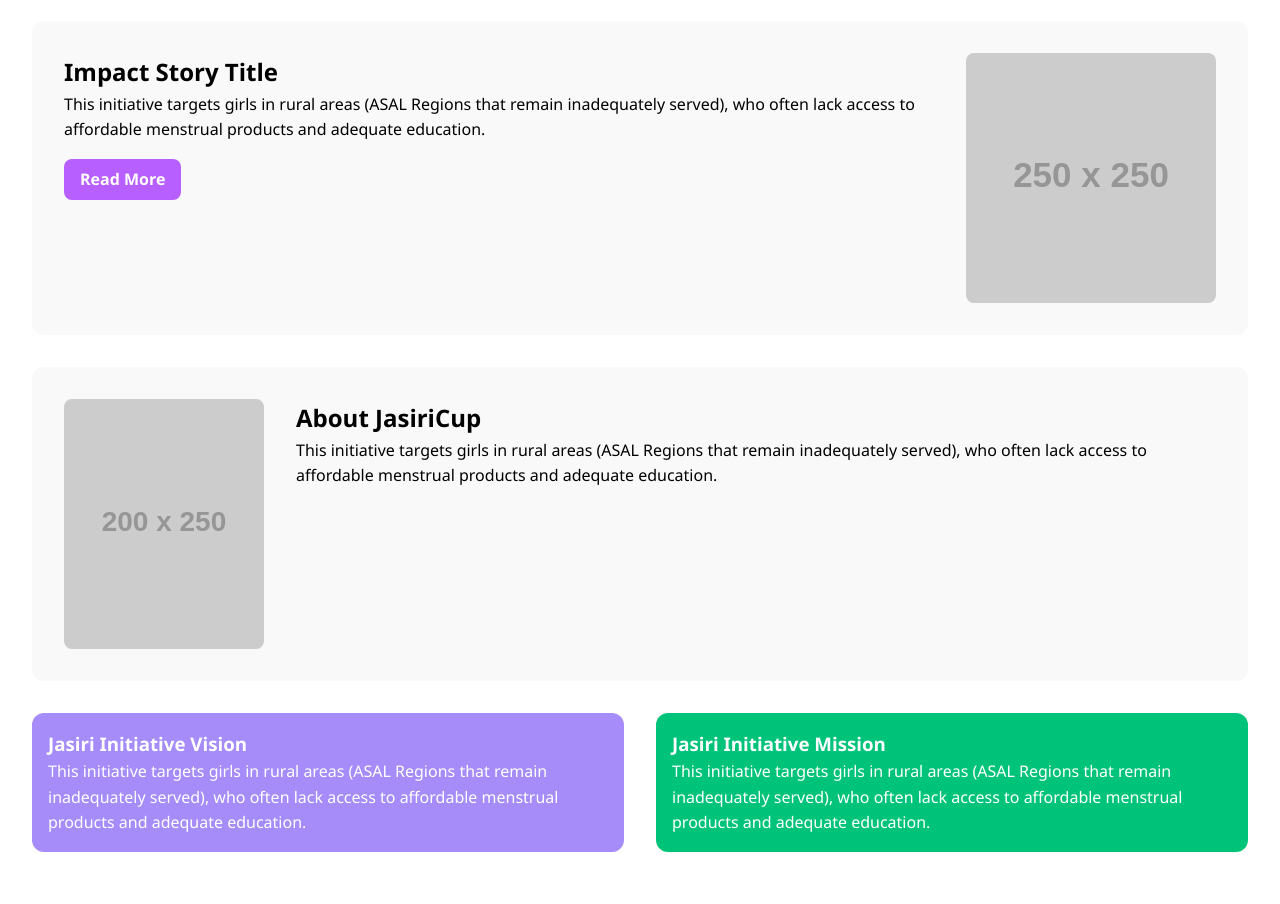
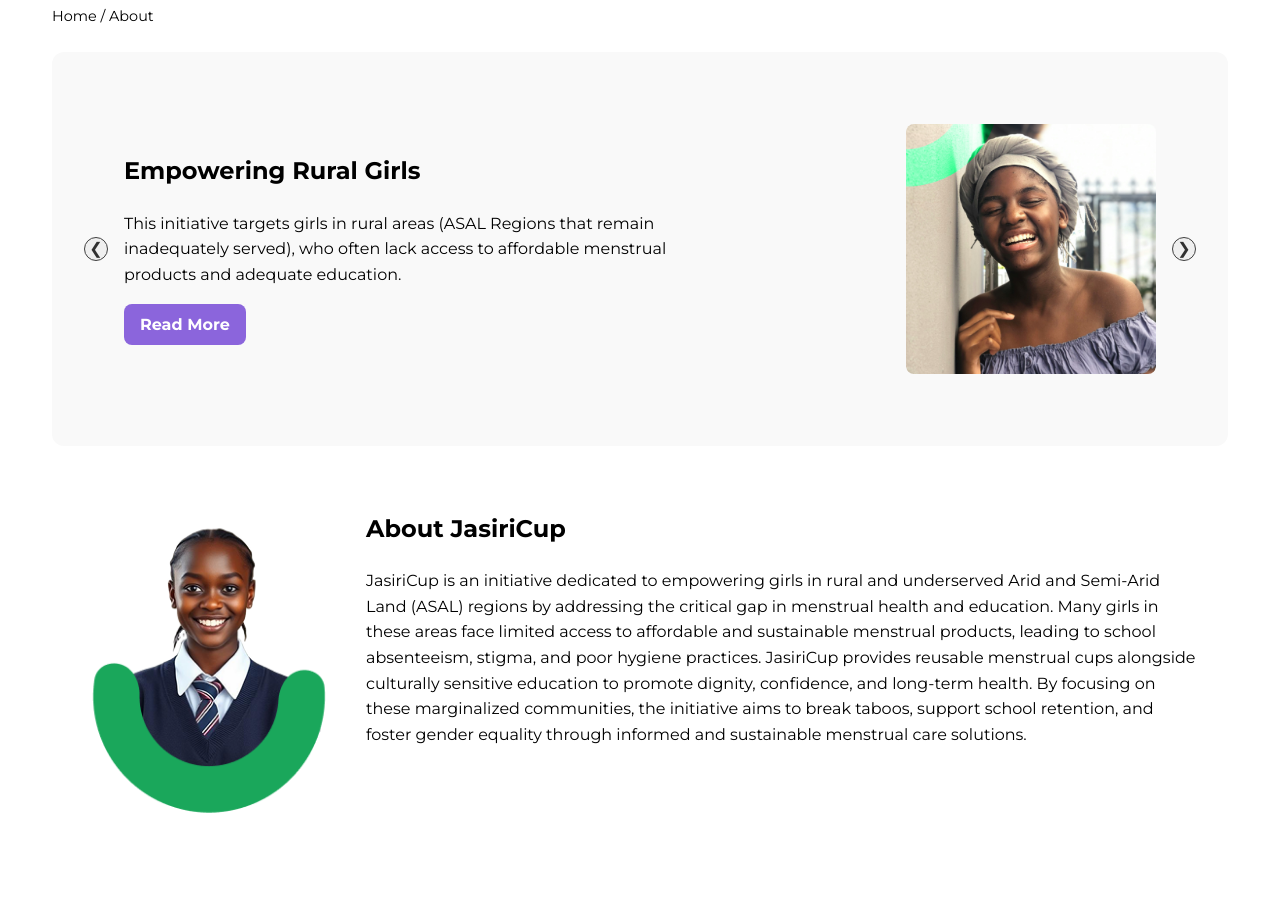
Before and after one commit to Obrienmaina/JasiriCup, a plain HTML site: page index.html in a window 1280 px wide. Shown: the part 141-1045 px from the top of the page. Drawn offline with Linux system fonts and the light colour scheme; placeholder pictures from the web are drawn by us.

Commit message:
batch edit of home page

```diff
--- a/Mainstyle.css
+++ b/Mainstyle.css
@@ -5,9 +5,25 @@
       padding: 0;
     }
 
+
     body {
-      font-family: 'Segoe UI', sans-serif;
+      font-family: "Montserrat", sans-serif;
+      font-optical-sizing: auto;
+      font-weight: 400;
+      font-style: normal;
       line-height: 1.6;
+      max-width: 1420px;
+      width: 100%;
+      padding: 20px;
+      margin-left: auto;
+      margin-right: auto;
+    }
+
+    h2 {
+      padding-bottom: 20px;
+    }
+    h3 {
+      padding-bottom: 16px;
     }
 
     header {
@@ -18,6 +34,74 @@
       align-items: center;
       flex-wrap: wrap;
     }
+
+        .impact-story {
+      position: relative;
+      max-width: 100%;
+      overflow: hidden;
+    }
+
+    .banner-container {
+      position: relative;
+    }
+
+    .banner-slide {
+      display: none;
+      align-items: center;
+      justify-content: space-between;
+      padding: 40px;
+      animation: fade 0.5s ease-in-out;
+    }
+
+    .banner-slide.active {
+      display: flex;
+    }
+
+    .banner-slide img {
+      max-width: 40%;
+      height: auto;
+      border-radius: 16px;
+    }
+
+    .impact-text {
+      max-width: 55%;
+    }
+
+    .banner-nav {
+      position: absolute;
+      top: 50%;
+      width: 100%;
+      display: flex;
+      justify-content: space-between;
+      transform: translateY(-50%);
+      padding: 0 0px;
+      box-sizing: border-box;
+    }
+
+    .banner-nav button {
+
+      color: #303030;
+      border: 1px solid #404040;
+      width: 24px;
+      height: 24px;
+      font-size: 16px;
+      cursor: pointer;
+      border-radius: 50%;
+      display: flex;
+      align-items: center;
+      justify-content: center;
+      transition: background-color 0.3s ease-in-out;
+}
+
+    .banner-nav button:hover {
+      background-color: rgba(0, 0, 0, 0.8);
+    }
+
+    @keyframes fade {
+      from {opacity: 0;}
+      to {opacity: 1;}
+    }
+
 
     nav ul {
       display: flex;
@@ -33,12 +117,13 @@
     }
 
     nav a.active {
-      border-bottom: 3px solid green;
+      border-bottom: 3px solid #1AA75B;
     }
 
     .cta-button {
-      background: #00C37A;
+      background: #1AA75B;
       color: white;
+      font-weight: 400;
       padding: 0.5rem 1rem;
       border-radius: 20px;
       text-decoration: none;
@@ -56,12 +141,16 @@
     .impact-story, .about-section {
       display: flex;
       flex-wrap: wrap;
-      background: #f9f9f9;
       padding: 2rem;
       margin-bottom: 2rem;
       border-radius: 12px;
       gap: 2rem;
     }
+
+    .impact-story {
+      background: #f9f9f9;
+    }
+
 
     .impact-story img, .about-section img {
       max-width: 250px;
@@ -75,12 +164,23 @@
     .btn-read-more {
       margin-top: 1rem;
       display: inline-block;
-      background: #B85FFF;
+      background: #8B65DC;
       color: white;
       padding: 0.5rem 1rem;
       border-radius: 8px;
       text-decoration: none;
       font-weight: bold;
+    }
+
+    .about-jasiricup {
+      width: auto;
+      height: auto;
+      max-width: 100%;
+      max-height: 350px; /* or whatever max height you prefer */
+      aspect-ratio: 3/4; /* or 4/5 depending on the original photo */
+      object-fit: cover;
+      border-radius: 50%;
+      display: block;
     }
 
     .cards {
@@ -92,17 +192,18 @@
 
     .card {
       flex: 1;
-      padding: 1rem;
+      padding: 4rem;
       border-radius: 12px;
       color: white;
     }
 
     .card.purple {
-      background: #A58CF9;
+      background: #8B65DC;
     }
 
     .card.green {
-      background: #00C37A;
+      background: #1AA75B;
+      padding-top: 40px;
     }
 
     footer {
@@ -121,7 +222,12 @@
     .footer-social a {
       color: white;
       margin-right: 1rem;
+      text-decoration: none;
       font-size: 1.2rem;
+    }
+
+    .footer-social a:hover {
+      color: #1AA75B;
     }
 
     @media (max-width: 768px) {
@@ -140,4 +246,17 @@
         align-items: flex-start;
         gap: 1rem;
       }
-    }
+      .banner-slide {
+        flex-direction: column;
+        text-align: center;
+      }
+
+      .banner-slide img {
+        max-width: 100%;
+        margin-top: 20px;
+      }
+
+      .impact-text {
+        max-width: 100%;
+      }
+}
--- a/index.html
+++ b/index.html
@@ -3,13 +3,18 @@
 <head>
   <meta charset="UTF-8" />
   <meta name="viewport" content="width=device-width, initial-scale=1.0"/>
+  <link rel="stylesheet" href="https://cdnjs.cloudflare.com/ajax/libs/font-awesome/4.7.0/css/font-awesome.min.css" />
+  <link rel="preconnect" href="https://fonts.googleapis.com">
+  <link rel="preconnect" href="https://fonts.gstatic.com" crossorigin>
+  <link href="https://fonts.googleapis.com/css2?family=Montserrat:ital,wght@0,100..900;1,100..900&display=swap" rel="stylesheet">
   <title>JasiriCup</title>
   <link rel="stylesheet" href="Mainstyle.css">
+  <link rel="shortcut icon" href=".\Media\Images\Favicon\jasiri-favicon.png" sizes="32x32" type="image/x-icon">
 </head>
 <body>
 
   <header>
-    <h1>jaSiri<span style="color:#00C37A">Cup</span></h1>
+    <img src=".\Media\Images\Logo\JasiriCup_Native_Logo.svg" width="15%" loading="lazy" alt="">
     <nav>
       <ul>
         <li><a href="#" class="active">Home</a></li>
@@ -26,19 +31,47 @@
     <p class="breadcrumb">Home / About</p>
 
     <section class="impact-story">
-      <div class="impact-text">
-        <h2>Impact Story Title</h2>
-        <p>This initiative targets girls in rural areas (ASAL Regions that remain inadequately served), who often lack access to affordable menstrual products and adequate education.</p>
-        <a href="#" class="btn-read-more">Read More</a>
+    <div class="banner-container">
+      <div class="banner-slide active">
+        <div class="impact-text">
+          <h2>Empowering Rural Girls</h2>
+          <p>This initiative targets girls in rural areas (ASAL Regions that remain inadequately served), who often lack access to affordable menstrual products and adequate education.</p>
+          <a href="#" class="btn-read-more">Read More</a>
+        </div>
+        <img src="./Media/Images/Banner Images/happy girl.png" alt="Smiling girl" loading="lazy">
       </div>
-      <img src="https://via.placeholder.com/250x250.png?text=Girl+Image" alt="Smiling girl">
-    </section>
+
+      <div class="banner-slide">
+        <div class="impact-text">
+          <h2>Breaking the Stigma</h2>
+          <p>JasiriCup promotes dignity and confidence by providing menstrual health education and sustainable products in marginalized communities.</p>
+          <a href="#" class="btn-read-more">Read More</a>
+        </div>
+        <img src="./Media/Images/Banner Images/happy girl.png" alt="Girls in classroom" loading="lazy">
+      </div>
+
+      <div class="banner-slide">
+        <div class="impact-text">
+          <h2>Sustainable Menstrual Care</h2>
+          <p>With reusable menstrual cups and inclusive awareness, we help girls stay in school and reduce period poverty in ASAL regions.</p>
+          <a href="#" class="btn-read-more">Read More</a>
+        </div>
+        <img src="./Media/Images/Banner Images/cup.png" alt="Reusable menstrual products" loading="lazy">
+      </div>
+
+      <div class="banner-nav">
+        <button onclick="changeSlide(-1)">&#10094;</button>
+        <button onclick="changeSlide(1)">&#10095;</button>
+      </div>
+    </div>
+  </section>
+
 
     <section class="about-section">
-      <img src="https://via.placeholder.com/200x250.png?text=Portrait" alt="Team Member">
+      <img class="about-jasiricup" src=".\Media\Images\Body Images\Home Page Images\lady.png" alt="School Girl in uniform" loading="lazy">
       <div class="about-text">
         <h2>About JasiriCup</h2>
-        <p>This initiative targets girls in rural areas (ASAL Regions that remain inadequately served), who often lack access to affordable menstrual products and adequate education.</p>
+        <p>JasiriCup is an initiative dedicated to empowering girls in rural and underserved Arid and Semi-Arid Land (ASAL) regions by addressing the critical gap in menstrual health and education. Many girls in these areas face limited access to affordable and sustainable menstrual products, leading to school absenteeism, stigma, and poor hygiene practices. JasiriCup provides reusable menstrual cups alongside culturally sensitive education to promote dignity, confidence, and long-term health. By focusing on these marginalized communities, the initiative aims to break taboos, support school retention, and foster gender equality through informed and sustainable menstrual care solutions.</p>
       </div>
     </section>
 
@@ -63,10 +96,10 @@
       </div>
       <div class="footer-social">
         <p>Connect with JasiriCup on:</p>
-        <a href="#">📘</a>
-        <a href="#">📸</a>
-        <a href="#">🔗</a>
-        <a href="#">▶️</a>
+        <a href="#" class="fa fa-linkedin"></a>
+        <a href="#" class="fa fa-facebook"></a>
+        <a href="#" class="fa fa-instagram"></a>
+        <a href="#" class="fa fa-whatsapp"></a>
       </div>
       <div>
         <p>Menstrual products and adequate education.<br>
@@ -75,5 +108,7 @@
     </div>
   </footer>
 
+  <script src="script.js"></script>
+
 </body>
 </html>
--- /dev/null
+++ b/script.js
@@ -0,0 +1,16 @@
+
+  let currentSlide = 0;
+  const slides = document.querySelectorAll(".banner-slide");
+
+  function showSlide(index) {
+    slides.forEach((slide, i) => {
+      slide.classList.toggle("active", i === index);
+    });
+  }
+
+  function changeSlide(direction) {
+    currentSlide = (currentSlide + direction + slides.length) % slides.length;
+    showSlide(currentSlide);
+  }
+
+setInterval(() => changeSlide(1), 8000);
```
Also changed, not shown: Media/Images/Banner Images/cup.png (added), Media/Images/Banner Images/happy girl.png (added), Media/Images/Body Images/Home Page Images/lady.png (added), Media/Images/Favicon/jasiri-favicon.png (added), Media/Images/Favicon/jasiri-favicon.svg (added), Media/Images/Logo/JasiriCup_Native_Logo.png (added), Media/Images/Logo/JasiriCup_Native_Logo.svg (added), Media/Images/Logo/JasiriCup_White_Logo.png (added), Media/Images/Logo/JasiriCup_White_Logo.svg (added).
